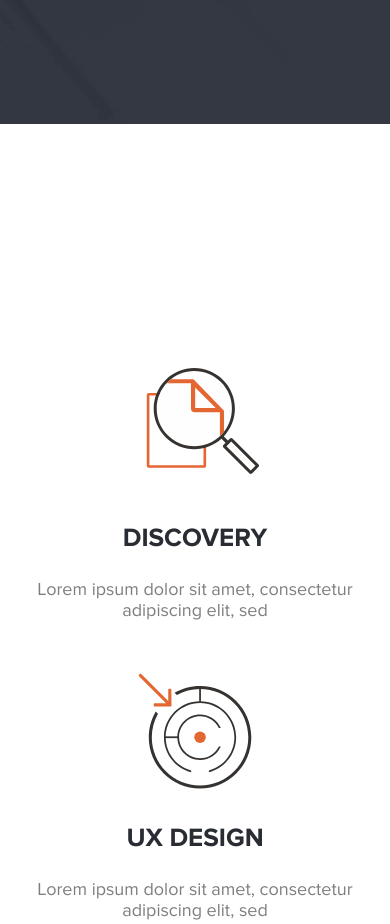
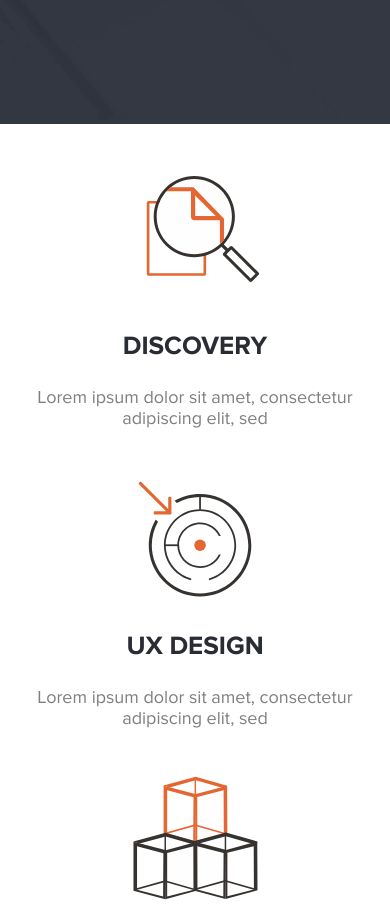
Before and after one commit to am1k/gl_project, a plain HTML site: page index.html in a window 390 px wide. Shown: the part 720-1644 px from the top of the page. Drawn offline with Linux system fonts and the light colour scheme.

Commit message:
change padding

```diff
--- a/css/main.css
+++ b/css/main.css
@@ -568,7 +568,7 @@ nav a:hover {
 @media screen and (max-width: 1380px) {
     .info-wrapper {
         max-width: inherit;
-        margin: 121px 15px 30px 15px;
+        margin: 0 15px 30px 15px;
         text-align: center;
     }
     .items {
@@ -701,6 +701,9 @@ nav a:hover {
     }
     .number-projects {
         width: 25%;
+    }
+    .info-wrapper {
+        padding-top: 50px;
     }
     .info-projects {
         width: 55%;
```
